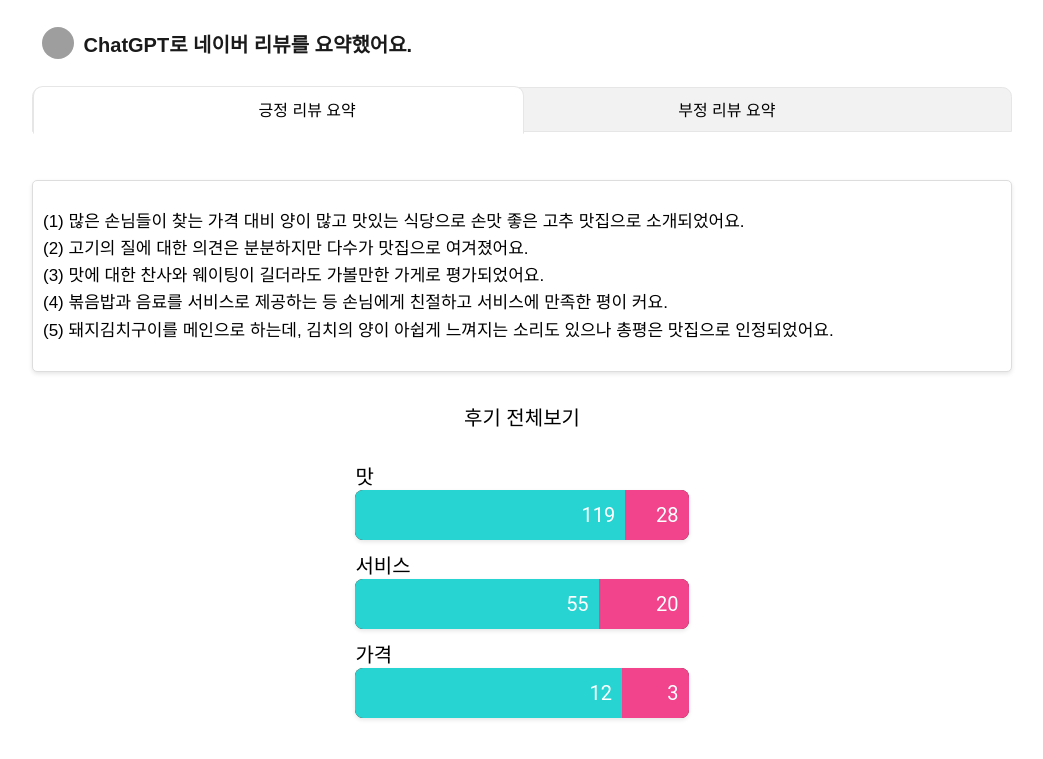
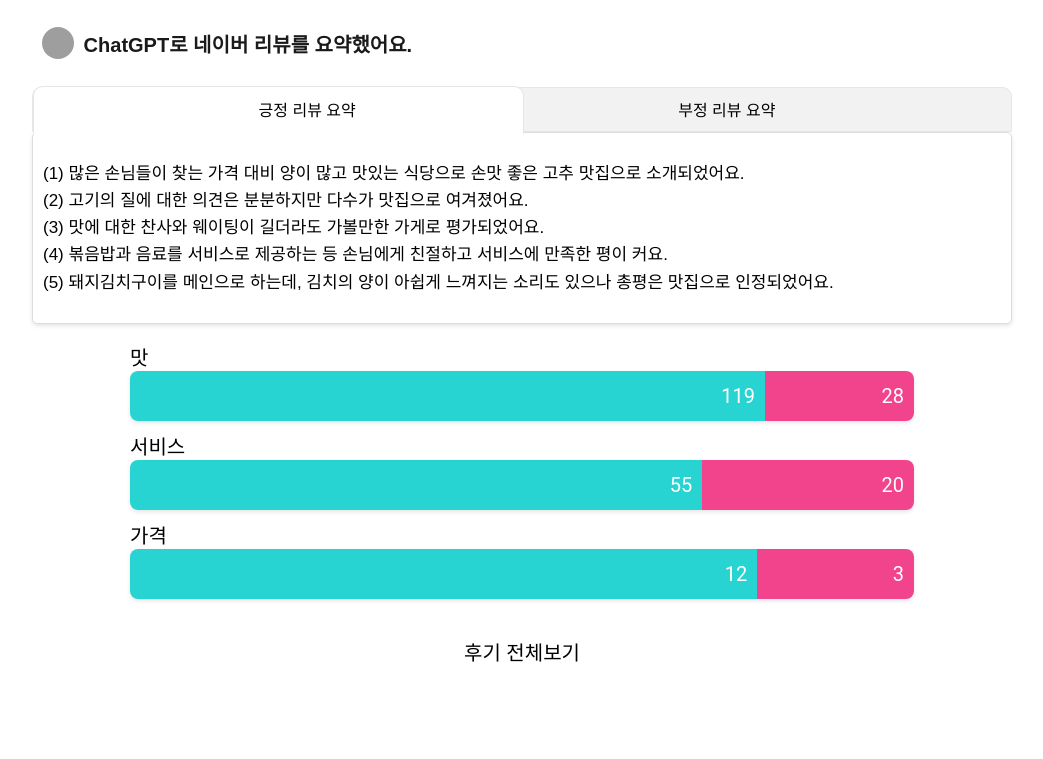
Before and after one commit to Chaemin-Hwang/24-1_DSL_Modeling_NLP2_Restaurant_Review_Sentiment_Analysis, a plain HTML site: page templates/review_page_정통집.html in a window 1280 px wide. Shown: the part 501-1260 px from the top of the page, without its empty margins (118-1161 px from the left). Drawn offline with Linux system fonts and the light colour scheme; grey boxes are pictures that could not be loaded; a web font is replaced by a local one.

Commit message:
찐찐찐찐 최종

```diff
--- a/static/css/review_page.css
+++ b/static/css/review_page.css
@@ -55,7 +55,7 @@ body {
   border-radius: 0.6rem 0.6rem 0 0;
   height: 2.8rem;
   margin-top: 1.1rem;
-  margin-bottom: 3.0rem;
+  /*margin-bottom: 3.0rem;*/
   box-sizing: border-box;
   user-select: none;
 }
@@ -111,7 +111,7 @@ body {
 .review {
   border: 1px solid #ddd; /* 리뷰 내용의 테두리를 설정 */
   padding: 10px; /* 내용 주변의 패딩을 설정 */
-  margin-top: 10px; /* 리뷰 내용 상단의 마진을 설정 */
+  /*margin-top: 10px;  리뷰 내용 상단의 마진을 설정 */
   border-radius: 5px; /* 모서리를 둥글게 처리 */
   background-color: #fff; /* 배경색을 흰색으로 설정 */
   box-shadow: 0 2px 4px rgba(0, 0, 0, 0.1); /* 상자 그림자 효과 추가 */
@@ -186,10 +186,12 @@ button {
     background: none; /* 배경색 제거 */
     color: #000; /* 글자색 설정, 원하는 색상으로 변경 가능 */
     border: none; /* 테두리 제거 */
-    margin: 30px;
+    padding-top: 10px;
     cursor: pointer; /* 마우스 오버시 커서 변경 */
     font-family: inherit; /* 주변 텍스트와 동일한 폰트 적용 */
     font-size: 20px; /* 주변 텍스트와 동일한 폰트 사이즈 적용 */
+    padding-bottom: 80px;
+    margin: 0px;
   }
 
 .box_txt {
@@ -253,24 +255,26 @@ button {
 }
 
 .content-wrapper {
+  width: 100%;
   display: flex; /* Flexbox를 사용하도록 설정 */
   align-items: center; /* 세로 중앙 정렬 */
-  justify-content: space-around; /* 내부 요소들 사이에 공간을 균등하게 배분 */
+  justify-content: space-around;
   font-size: 20px;
-
 }
 
 
+.graphset {
+  width: 80%;
+
+}
 
 .bar-chart {
   display: inline-flex;
   width: 100%;
   height: 50px;
   margin-bottom: 10px;
-  background-color: hsl(0, 58%, 19%);
   box-shadow: 0 2px 4px rgba(0, 0, 0, 0.1); /* 음영 추가 */
   border-radius: 8px; /* 모서리 둥글게 */
-
 }
 
 .bar-chart > .bar {
@@ -287,7 +291,7 @@ button {
 }
 
 .bar-chart > .bar-yellow:hover {
-  transform: scale(1.01); /* 호버 시 바 확대 */
+  transform: scale(1.02); /* 호버 시 바 확대 */
 }
 
 .bar-chart > .bar-gray:hover {
--- a/templates/review_page_정통집.html
+++ b/templates/review_page_정통집.html
@@ -75,9 +75,10 @@
                     </p>
                 </div>
             </div>
-            <p id="view-all-reviews">후기 전체보기</p>
+
         </div>
 
+        <br>
 
 
         <div class="content-wrapper">
@@ -100,7 +101,8 @@
         </div>
 
         <br>
-        <br>
+
+        <p id="view-all-reviews">후기 전체보기</p>
 
         <script src="/static/javascript/review_page_정통집.js"></script>
 
```
Also changed, not shown: templates/review_page_쭈꾸미.html (+7 -5 lines).
